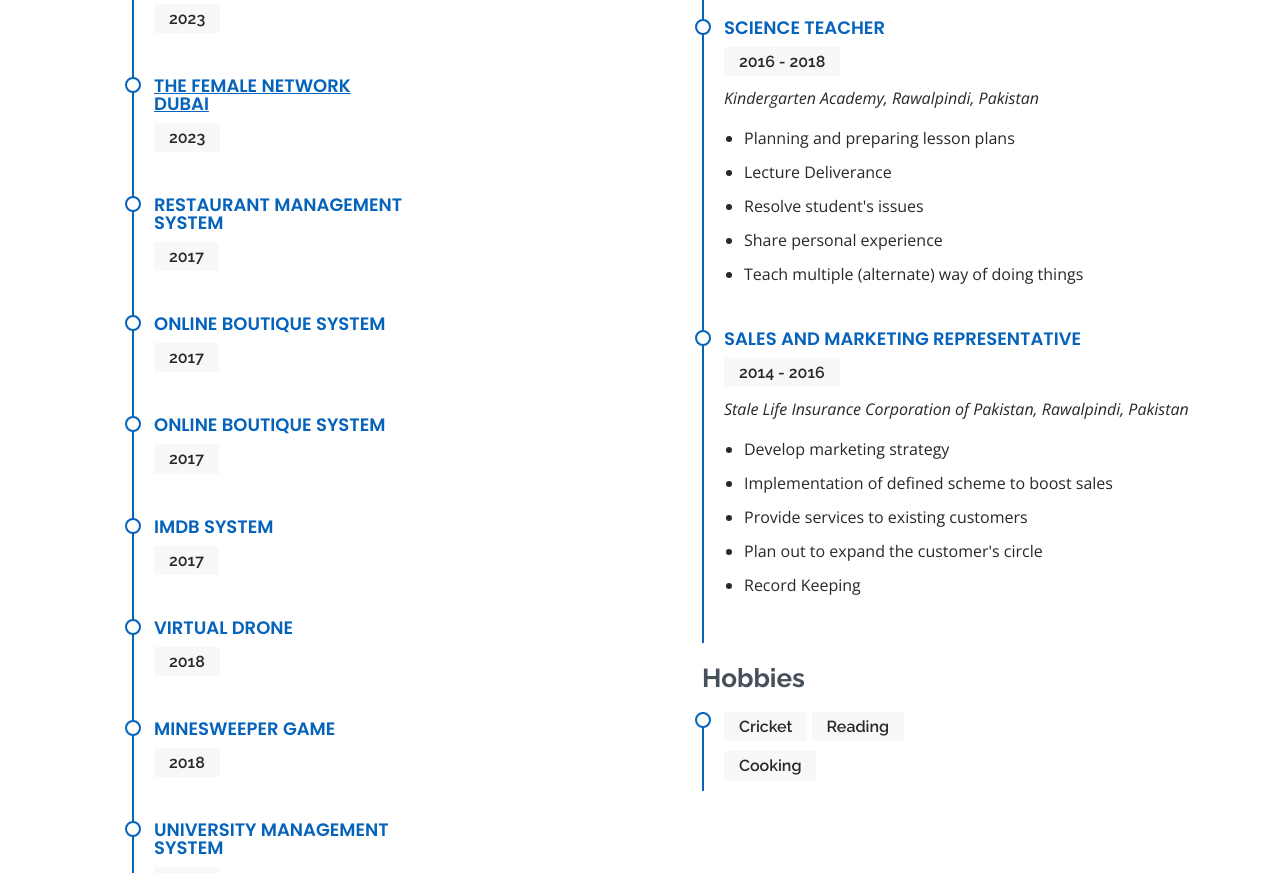
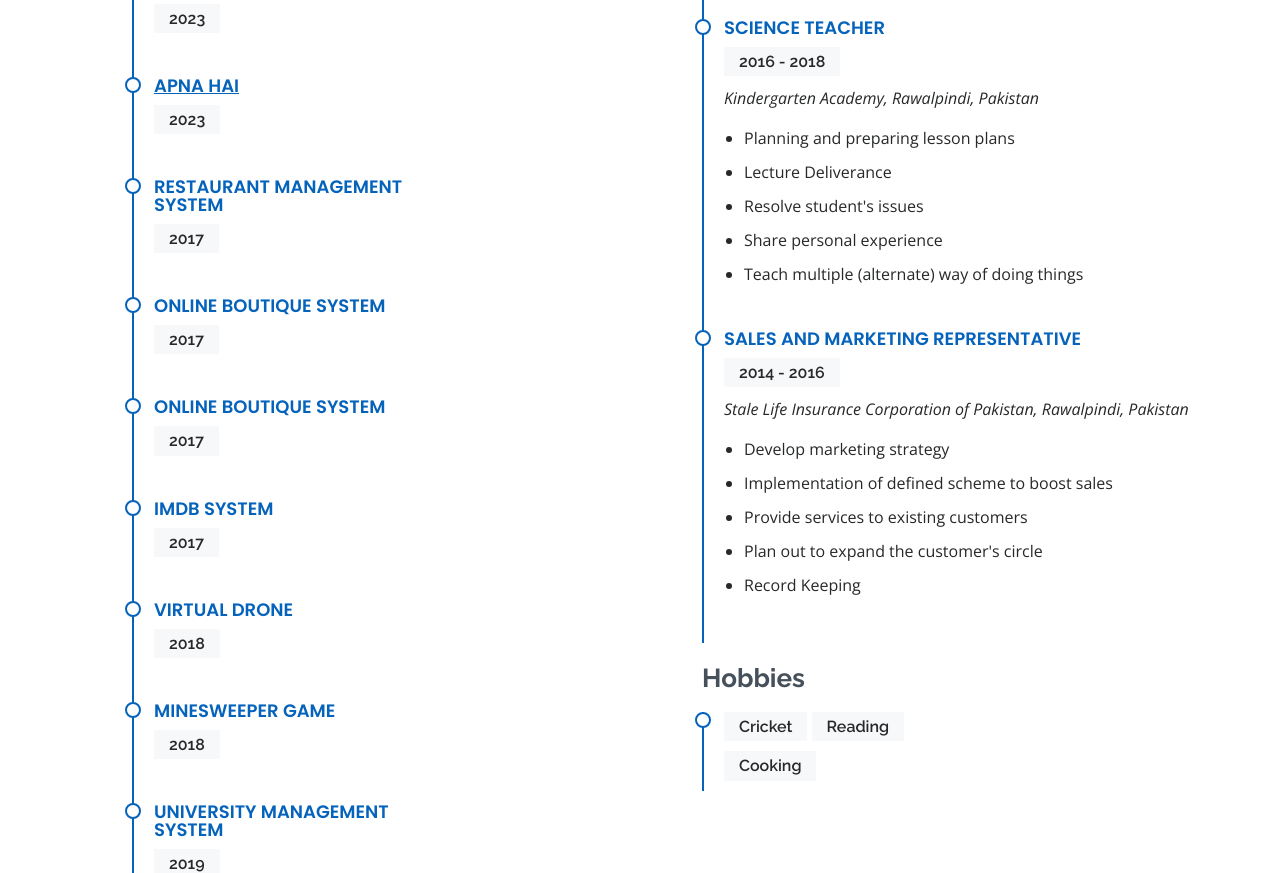
Before and after one commit to MuhammadAlii1998/resume-site, a plain HTML site: page index.html in a window 1280 px wide. Shown: the part 5486-6359 px from the top of the page. Drawn offline with nearby package versions, Linux system fonts and the light colour scheme.

Commit message:
Apna hai added + uforia li bug fixed

```diff
--- a/index.html
+++ b/index.html
@@ -413,7 +413,7 @@
                     <p></p>
                     </div>
                   <div class="resume-item">
-                    <a href="https://thefemalenetworkdubai.com/"><h4><u>The Female Network Dubai</u></h4></a>
+                    <a href="https://test-apnahai.netlify.app/"><h4><u>Apna Hai</u></h4></a>
                     <h5>2023</h5>
                     <p></p>
                     </div>
```
